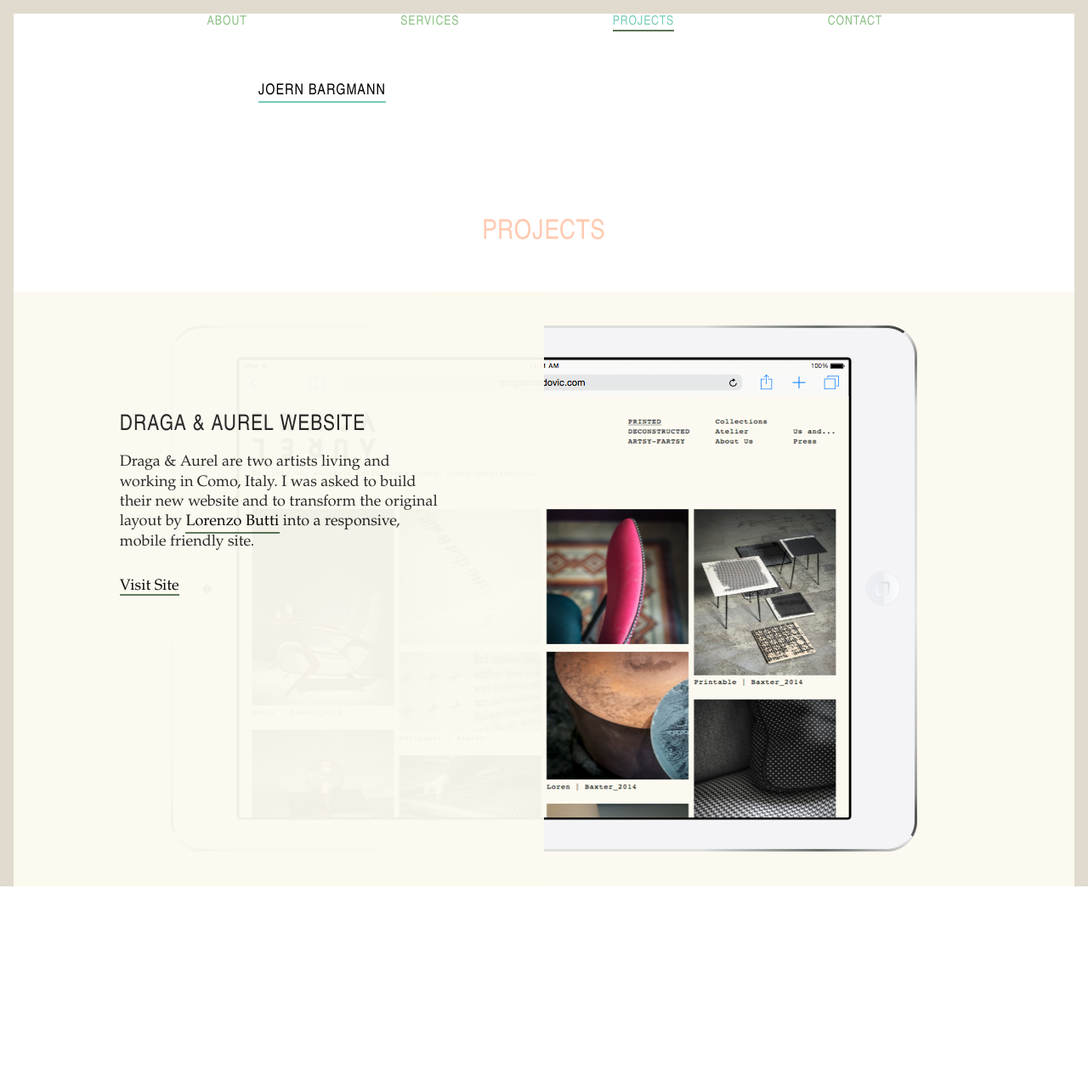
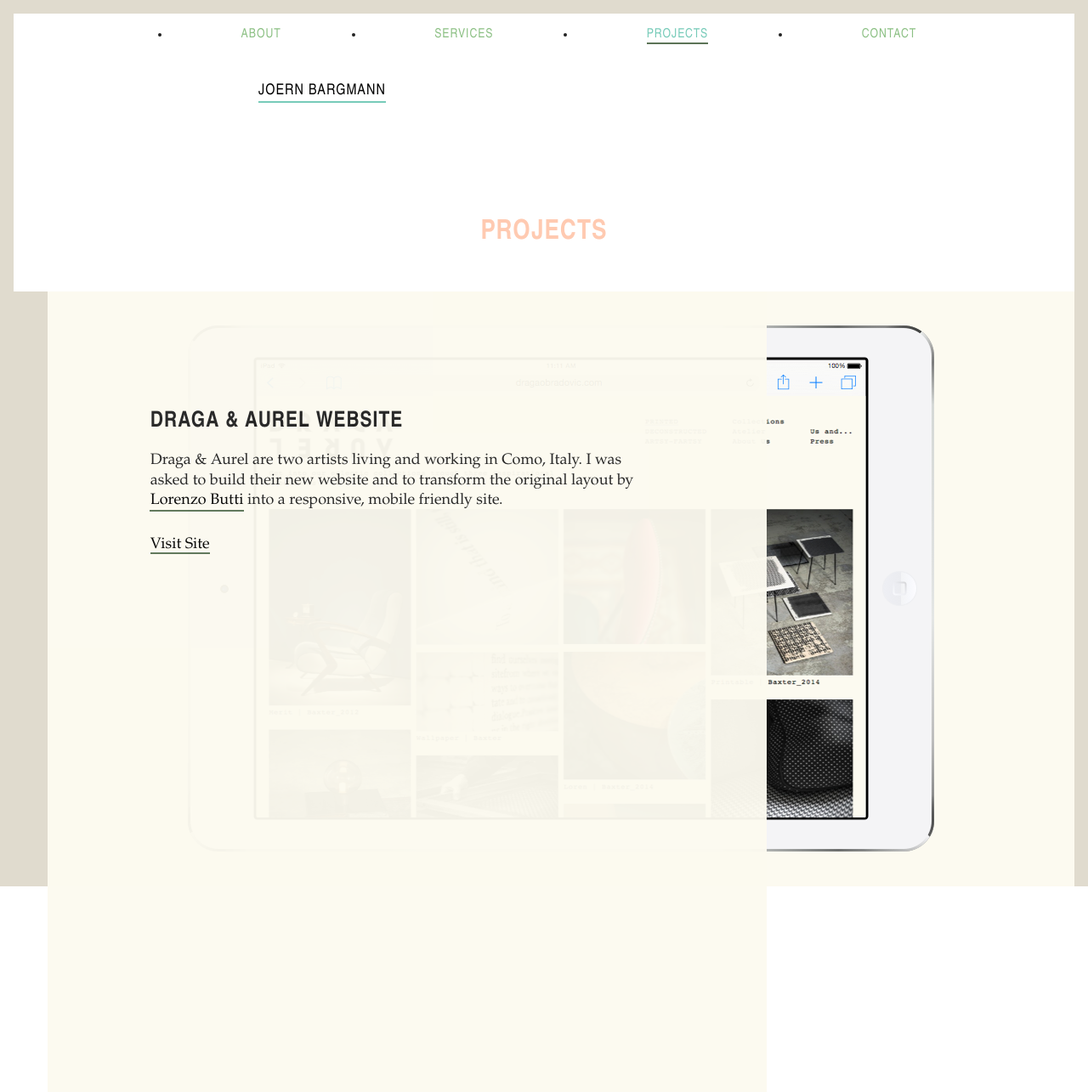
Before and after one commit to joernba/joernba.github.io, a Jekyll site: the page built from projects.md, in a window 1280 px wide. Shown: the whole page at 85% size. Built offline with Jekyll 4.4.1, drawn with Linux system fonts in a browser that asks for light colours; comment, search, counter and statistics services are not loaded; before the commit the page ends 1043 px from its top, so only the background shows below that.

Commit message:
removed reset file to test if problem there
Signed-off-by: Joern Bargmann <joernba@gmail.com>

```diff
--- a/css/main.scss
+++ b/css/main.scss
@@ -6,7 +6,7 @@
 
 // 1. Utils
 @import
-  'utils/reset',
+
   'utils/variables',
   'utils/mixins',
   'utils/utilities';
```
